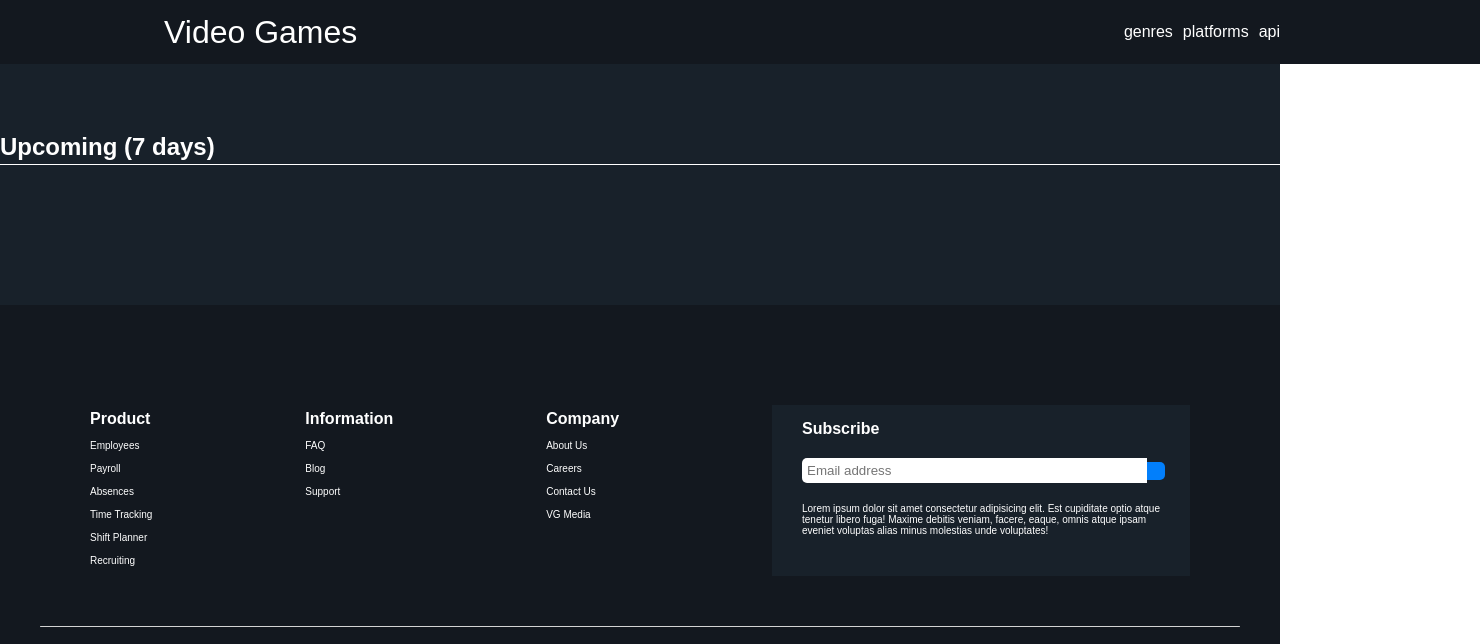
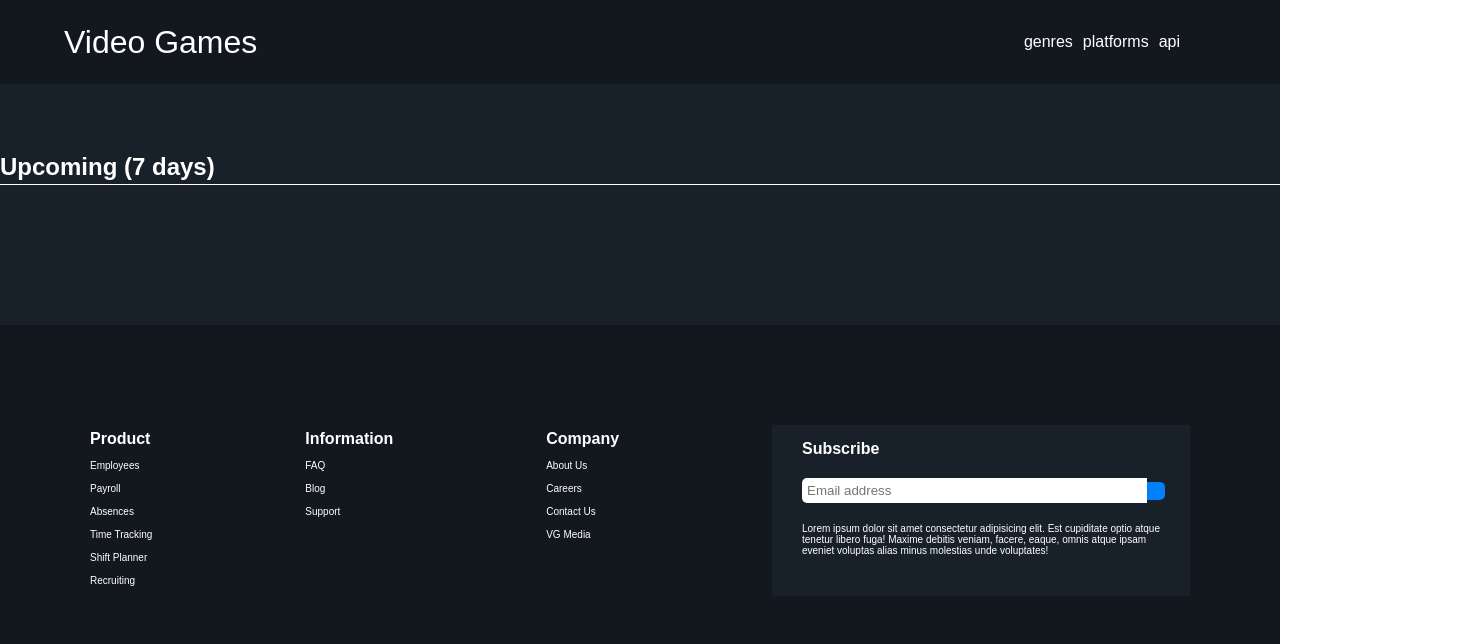
Before and after one commit to dbjowett/VideoGameFullStack, a React app in the folder client/: page /upcoming in a window 1280 px wide. Shown: the top 644 px of the page, 1480 px wide, since content can reach past the window. Built offline with nearby package versions, Linux system fonts and the light colour scheme; no server answers.

Commit message:
Refactor

```diff
--- a/client/src/CSS_Files/style.css
+++ b/client/src/CSS_Files/style.css
@@ -9,7 +9,6 @@
     color: white;
     display: flex;
     flex-direction: column;
-    align-items: center;
     min-height: 100vh;
 }
 
@@ -22,7 +21,7 @@
     align-items: center;
     justify-content: space-between;
     background-color: #13181f;
-    padding: 0px 100px;
+    padding: 10px 0px;
     /* border: 1px dashed red; */
 }
 
--- a/client/src/components/Upcoming.js
+++ b/client/src/components/Upcoming.js
@@ -1,23 +1,7 @@
-import React, { useEffect, Component } from 'react';
+import React, { Component } from 'react';
 import UpcomingGameList from './UpcomingGameList';
 import { connect } from 'react-redux';
 import fetchUpcoming from '../actions';
-
-// useSelector .. useDispatch
-
-// const Upcoming = function (props) {
-//   useEffect(() => {
-//     props.fetchUpcoming();
-//   }, []);
-
-//   return (
-//     <div>
-//       <UpcomingGameList title='Upcoming (7 days)' gameArray={games} />
-//     </div>
-//   );
-// };
-
-// export default Upcoming;
 
 class Upcoming extends Component {
   componentDidMount() {
@@ -25,8 +9,6 @@ class Upcoming extends Component {
   }
 
   render() {
-    const games = [];
-    console.log('Props', this.props.upcoming);
     return (
       <div>
         <UpcomingGameList title='Upcoming (7 days)' gameArray={this.props.upcoming} />
--- a/client/src/components/UpcomingGameList.js
+++ b/client/src/components/UpcomingGameList.js
@@ -3,7 +3,6 @@ import '../CSS_Files/GameList.css';
 
 const UpcomingGameList = ({ title, gameArray }) => {
   const Games = gameArray.map((game) => {
-    console.log(game);
     const cover = game.cover ? game.cover.url.replace('t_thumb', 't_cover_big') : 'https://www.publicdomainpictures.net/pictures/280000/velka/not-found-image-15383864787lu.jpg';
 
     const dates = game.release_dates.map((rd) => new Date(rd.date * 1000));
--- a/client/src/components/app.js
+++ b/client/src/components/app.js
@@ -4,7 +4,7 @@ import { BrowserRouter, Route } from 'react-router-dom';
 import Landing from './Landing';
 import Header from './header';
 // import Search from './Search';
-import GameContainer from './GameContainer';
+// import GameContainer from './GameContainer';
 import Footer from './footer';
 import Upcoming from './Upcoming';
 import GamePage from './GamePage';
```
